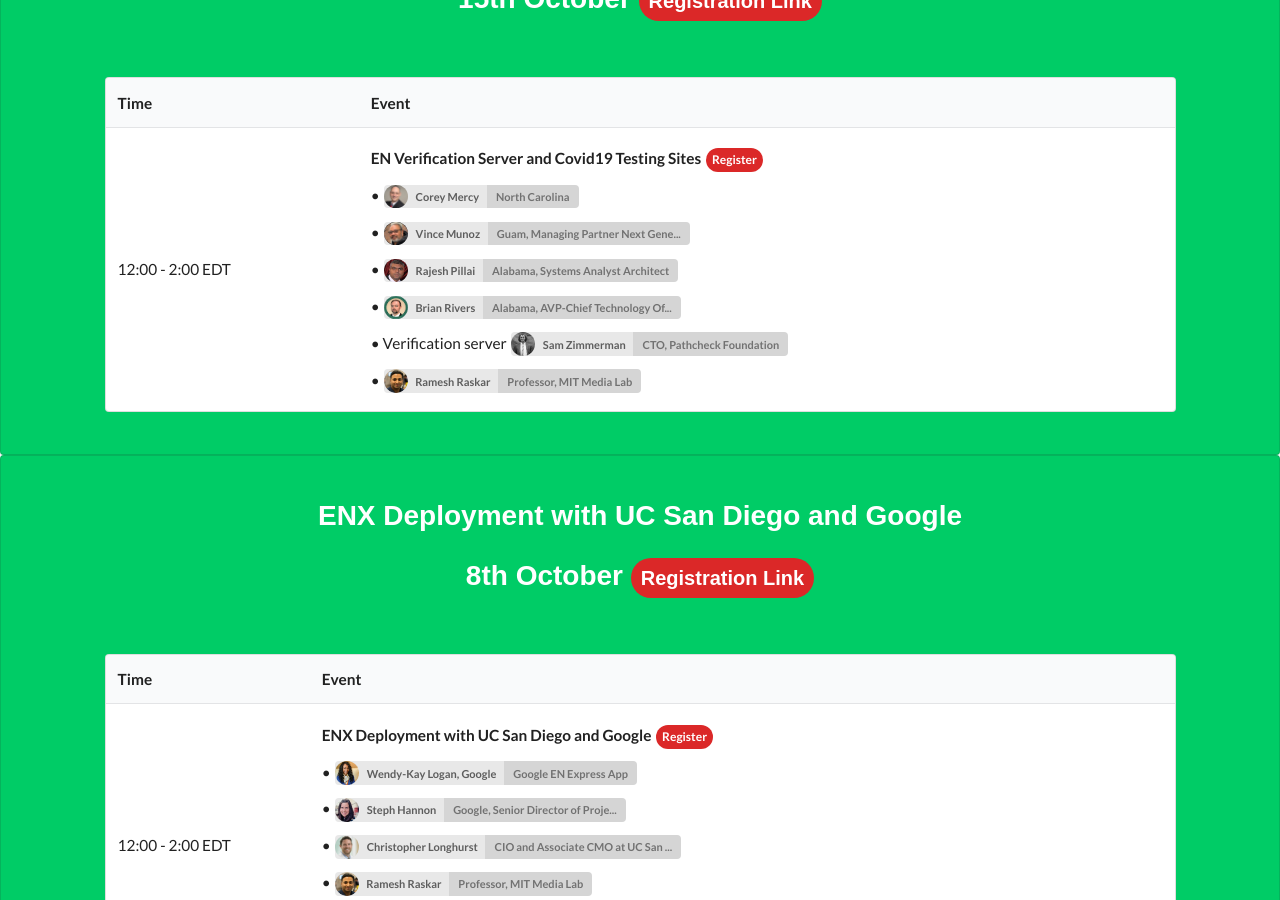
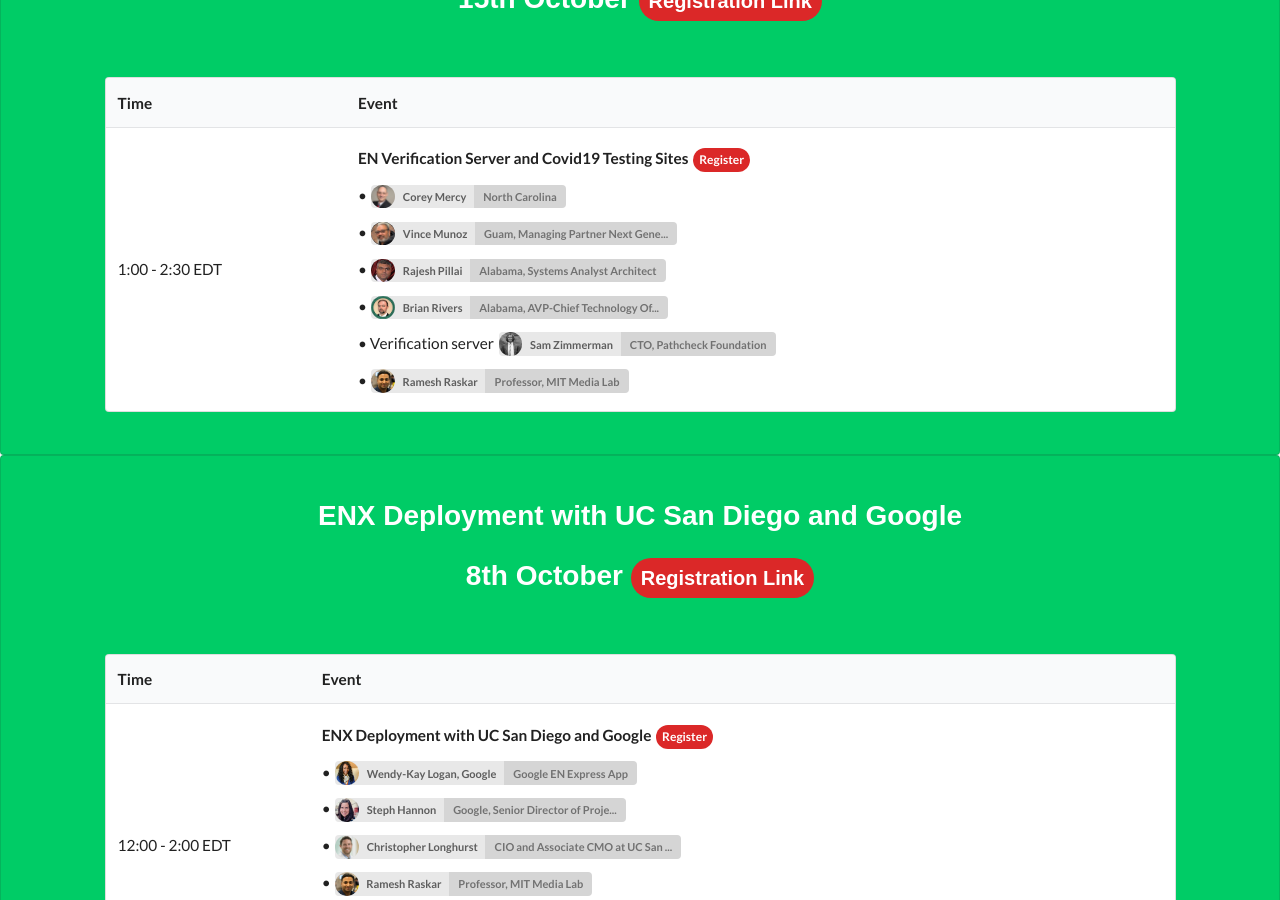
Before and after one commit to responsible-data-summit/events, a Jekyll site: the page built from agenda-0806.html, in a window 1280 px wide and 900 px high, scrolled down 355 px. Built offline with Jekyll 4.4.1, drawn with Linux system fonts in a browser that asks for light colours; some web fonts are replaced; comment, search, counter and statistics services are not loaded.

Commit message:
update timing

```diff
--- a/_data/agenda1015.yml
+++ b/_data/agenda1015.yml
@@ -1,4 +1,4 @@
-- time: 12:00 - 2:00
+- time: 1:00 - 2:30
   sections:
     - title: "EN Verification Server and Covid19 Testing Sites"
       register: "https://mit.zoom.us/webinar/register/WN_BVJlUjN4SiOl8hq-iE2qdQ"
```
